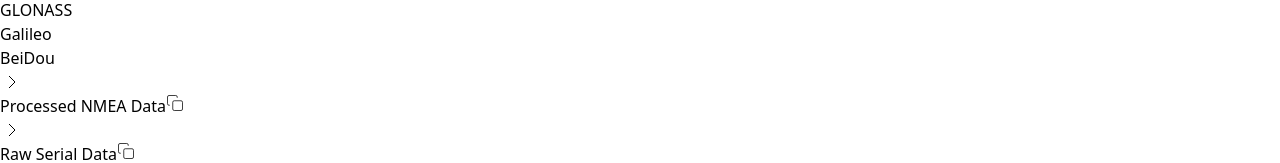
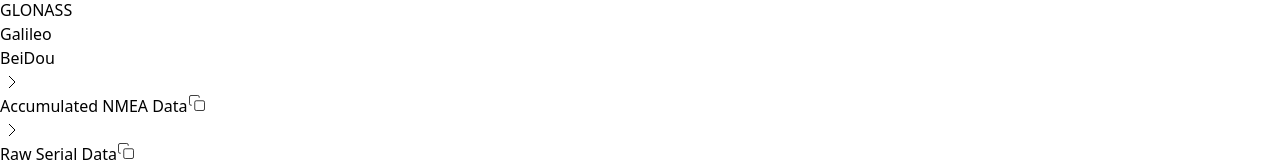
Before and after one commit to jbroll/nmea-widget, a Preact app: page / in a window 1280 px wide. Shown: the part 1618-1781 px from the top of the page. Built offline with nearby package versions, Linux system fonts and the light colour scheme.

Commit message:
Accumulated Data

```diff
--- a/src/NMEADisplay.tsx
+++ b/src/NMEADisplay.tsx
@@ -77,7 +77,7 @@
             <span className="mr-2">
               {isProcessedDataOpen ? <ChevronDown /> : <ChevronRight />}
             </span>
-            Processed NMEA Data
+            Accumulated NMEA Data
           </button>
           <CopyToClipboard
             getData={getProcessedData}
```
